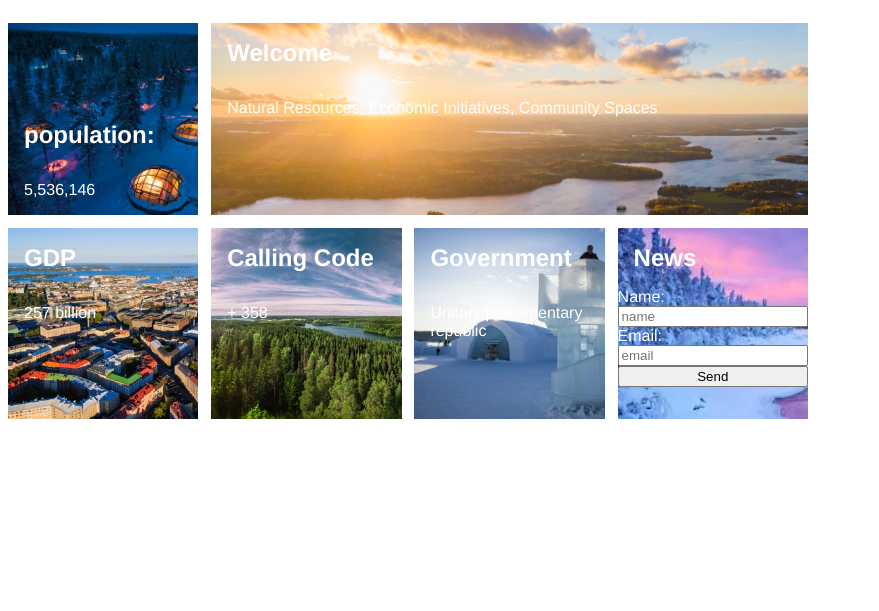
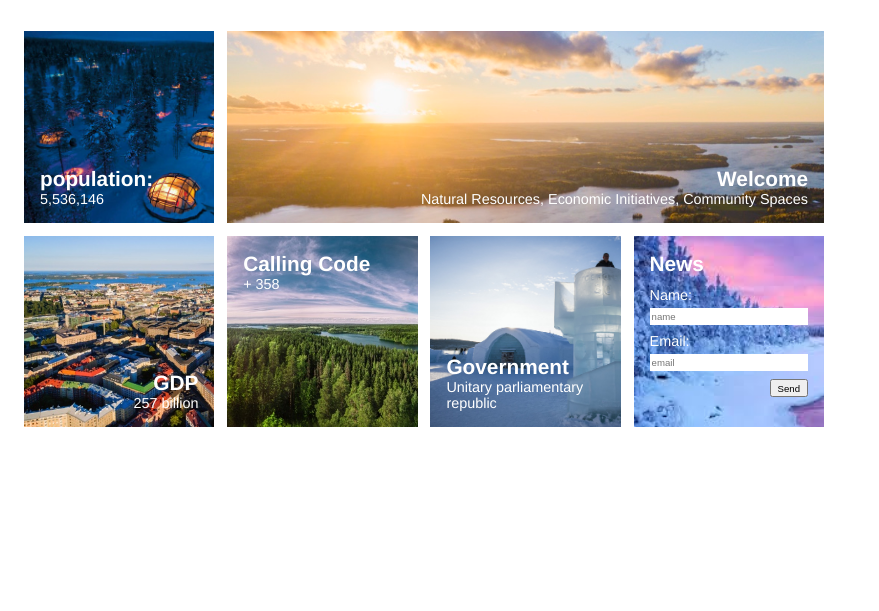
Before and after one commit to NYTLAIT/1700-Flex-and-Grid-Finland-Lab-3, a plain HTML site: page index.html in a window 1280 px wide. Shown: the part 189-800 px from the top of the page, without its empty margins (0-879 px from the left). Drawn offline with Linux system fonts and the light colour scheme.

Commit message:
Styled flex and fixed margin

```diff
--- a/styles.css
+++ b/styles.css
@@ -9,6 +9,7 @@
 
     width: 800px;
     height: 600px;
+    margin: 1rem;
 
     font-family: Helvetica;
 }
@@ -18,16 +19,19 @@
     flex-direction: column;
 
     background-size: cover;
-
     color: white;
+    padding: 1rem;
 }
 
 .grid-cell h2 {
-    margin: 1rem;
+    margin: 0;
+    font-size: 1.3rem;
 }
 
 .grid-cell p {
-    margin: 1rem;
+    margin: 0;
+    font-weight: lighter;
+    font-size: 0.9rem;
 }
 
 .title {
@@ -50,11 +54,17 @@
 .welcome {
     grid-area: c;
     background-image: url('images/finland-2.jpg');
+
+    justify-content: flex-end;
+    align-items: flex-end;
 }
 
 .gdp {
     grid-area: d;
     background-image: url('images/finland-3.jpg');
+
+    justify-content: flex-end;
+    align-items: flex-end;
 }
 
 .code {
@@ -65,9 +75,38 @@
 .govt {
     grid-area: f;
     background-image: url('images/finland-1.jpg');
+
+    justify-content: flex-end;
 }
 
 .news {
     grid-area: g;
     background-image: url('images/finland-5.jpg');
 }
+
+.news label, input, button {
+    margin: 0.1rem 0;
+    box-sizing: border-box;
+    width: 100%;
+    font-size: 0.9rem;
+    height: 1.1rem;
+}
+
+.news input, button {
+    font-size: 0.6rem;
+}
+
+.news input {
+    color: grey;
+    border: none;
+    margin-bottom: 0.4rem;
+}
+
+.news h2 {
+    margin-bottom: 0.6rem;
+}
+
+.news button {
+    width: fit-content;
+    align-self: flex-end;
+}
```
